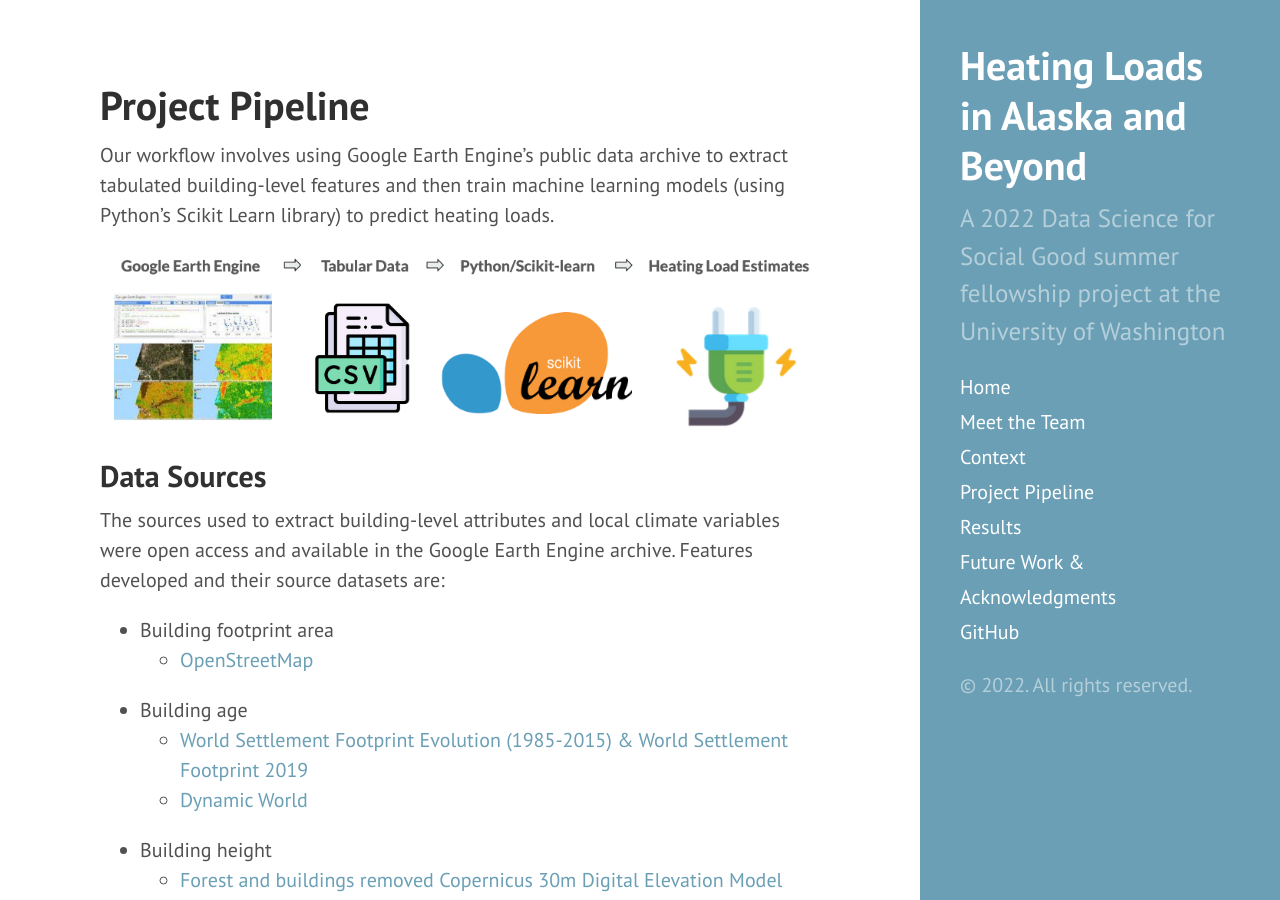
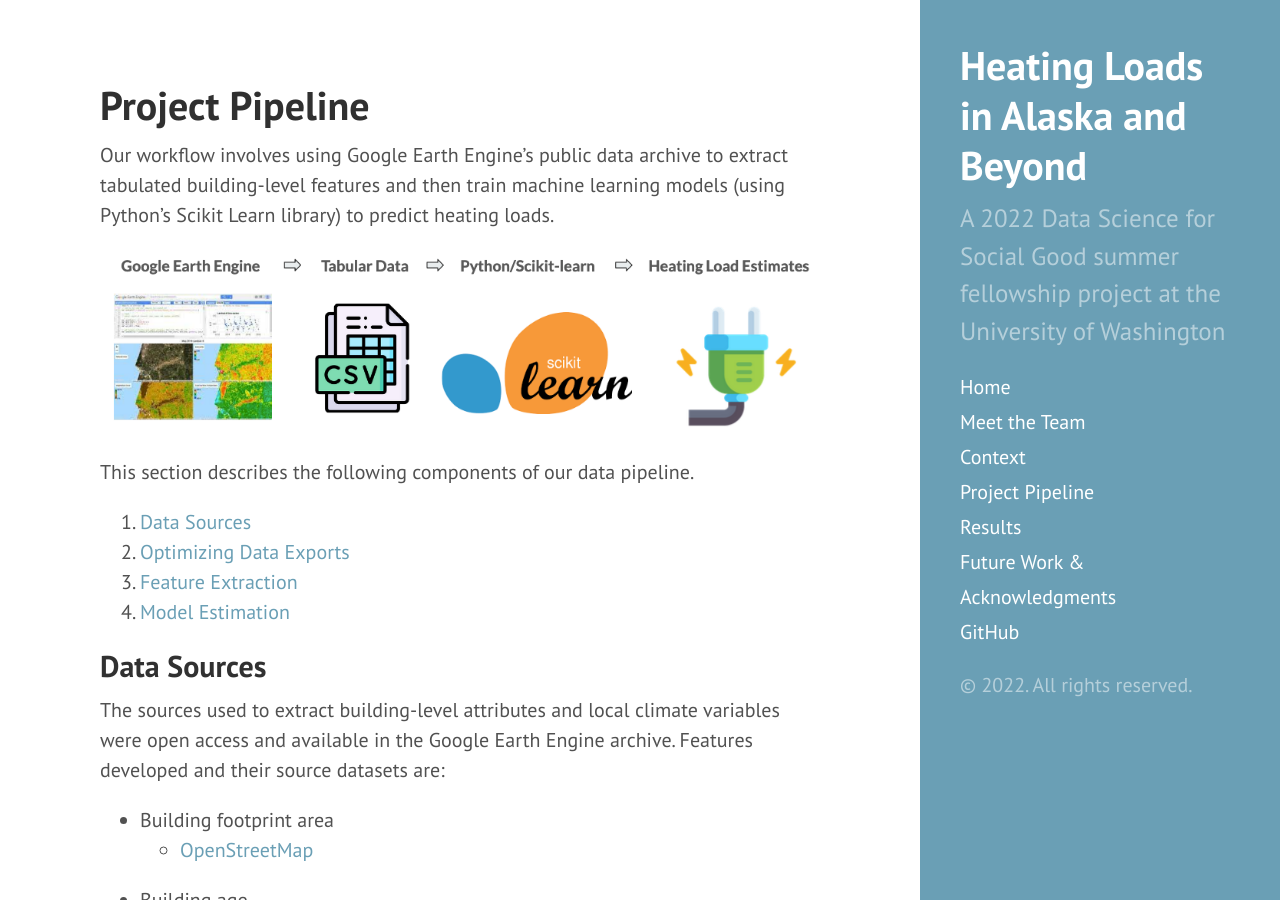
Before and after one commit to uwescience/DSSG2022_heating_loads, a Jekyll site: the page built from methods.md, in a window 1280 px wide and 900 px high. Built offline with Jekyll 4.4.1, drawn with Linux system fonts in a browser that asks for light colours.

Commit message:
Update methods.md

```diff
--- a/methods.md
+++ b/methods.md
@@ -5,6 +5,16 @@
 Our workflow involves using Google Earth Engine’s public data archive to extract tabulated building-level features and then train machine learning models (using Python's Scikit Learn library) to predict heating loads.
 
 <img src="{{ site.url }}{{ site.baseurl }}/assets/img/pipeline.png" width="800">
+
+This section describes the following components of our data pipeline.
+1. <a href="#DataSources">Data Sources</a>
+2. <a href="#OptimizingDataExports">Optimizing Data Exports</a>
+3. <a href="#FeatureExtraction">Feature Extraction</a>
+4. <a href="#ModelEstimation">Model Estimation</a>
+
+
+
+
 ## Data Sources
 
 The sources used to extract building-level attributes and local climate variables were open access and available in the Google Earth Engine archive. Features developed and their source datasets are:
```
